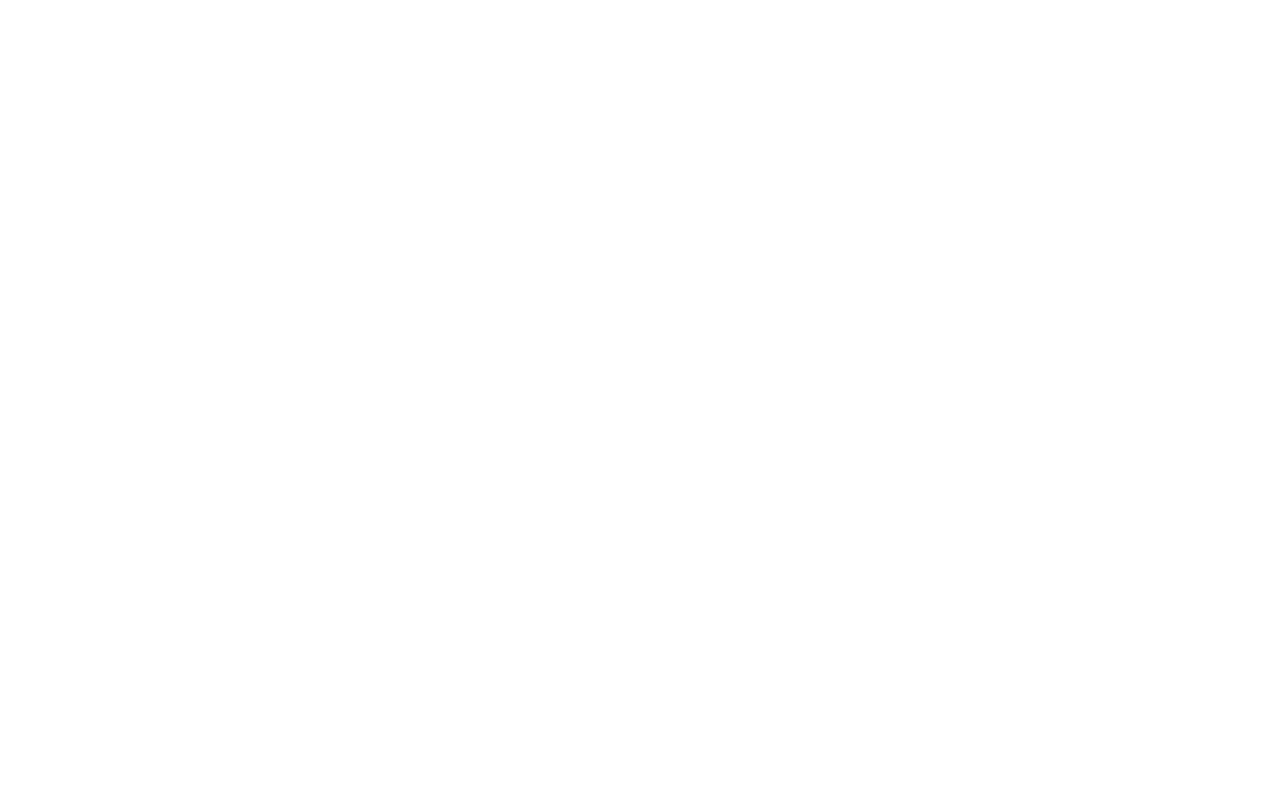
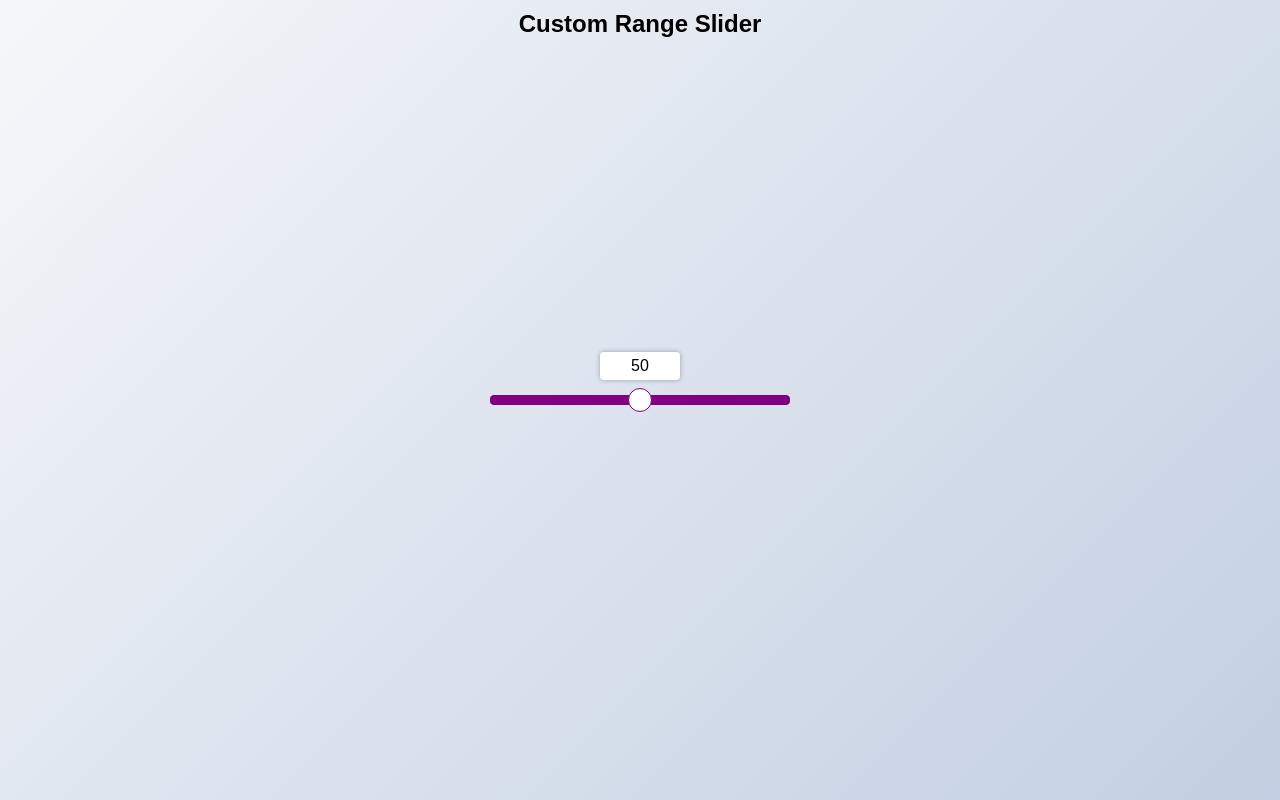
Before and after one commit to alexander-kenchoshvili/50-project-based-on-vue3-composition-api, a Vue app: page /range-slider in a window 1280 px wide. Before the commit this address had no page. Built offline with nearby package versions, Linux system fonts and the light colour scheme.

Commit message:
add range slider

```diff
--- /dev/null
+++ b/src/components/RangeSlider/RangeSlider.vue
@@ -0,0 +1,94 @@
+<script setup>
+import { ref } from "vue";
+const slideRange = ref(50);
+const left = ref();
+
+const getRange = (value) => {
+  const range = document.getElementById("range");
+  const label = range.nextElementSibling;
+
+  const range_width = getComputedStyle(range).getPropertyValue("width");
+  const label_width = getComputedStyle(label).getPropertyValue("width");
+
+  const num_width = +range_width.substring(0, range_width.length - 2); //300
+  const num_label_width = +label_width.substring(0, label_width.length - 2); //80
+
+  const max = +range.max; //100
+  const min = +range.min; //0
+
+  left.value =
+    value * (num_width / max) - num_label_width / 2 + scale(value, min, max, 10, -10);
+};
+
+const scale = (num, in_min, in_max, out_min, out_max) => {
+  return ((num - in_min) * (out_max - out_min)) / (in_max - in_min) + out_min;
+};
+</script>
+
+<template>
+  <div class="range-slider">
+    <h2>Custom Range Slider</h2>
+    <div class="range-slider__content">
+      <input
+        type="range"
+        min="0"
+        max="100"
+        id="range"
+        @input="getRange(slideRange)"
+        v-model="slideRange"
+      />
+      <label :style="{ left: `${left}px` }" for="range">{{ slideRange }}</label>
+    </div>
+  </div>
+</template>
+
+<style lang="scss">
+.range-slider {
+  background-image: linear-gradient(135deg, #f5f7fa 0%, #c3cfe2 100%);
+  display: flex;
+  flex-direction: column;
+  align-items: center;
+  justify-content: center;
+  height: 100vh;
+  h2 {
+    position: absolute;
+    top: 10px;
+  }
+  &__content {
+    position: relative;
+    input[type="range"] {
+      width: 300px;
+      margin: 18px 0;
+      appearance: none;
+      &::-webkit-slider-runnable-track {
+        background-color: purple;
+        border-radius: 4px;
+        width: 100%;
+        height: 10px;
+        cursor: pointer;
+      }
+      &::-webkit-slider-thumb {
+        appearance: none;
+        height: 24px;
+        width: 24px;
+        background-color: #fff;
+        border-radius: 5px;
+        border: 1px solid purple;
+        border-radius: 50%;
+        margin-top: -7px;
+      }
+    }
+    label {
+      background-color: #fff;
+      position: absolute;
+      top: -25px;
+      left: 110px;
+      width: 80px;
+      padding: 5px 0;
+      text-align: center;
+      border-radius: 4px;
+      box-shadow: 0 0 5px rgba(0, 0, 0, 0.3);
+    }
+  }
+}
+</style>
--- a/src/router/routes.js
+++ b/src/router/routes.js
@@ -42,6 +42,7 @@ import BackgroundBoxes from "../components/BackgroundBoxes/BackgroundBoxes.vue";
 import VerifyAccount from "../components/VerifyAccount/VerifyAccount.vue";
 import UserFilter from "../components/Userfilter/UserFilter.vue";
 import FeedBack from "../components/Feedback/Feedback.vue";
+import RangeSlider from "../components/RangeSlider/RangeSlider.vue";
 
 const routes = [
   {
@@ -265,6 +266,11 @@ const routes = [
     name: "feedback",
     component: FeedBack,
   },
+  {
+    path: "/range-slider",
+    name: "range-slider",
+    component: RangeSlider,
+  },
 ];
 
 export default routes;
```
